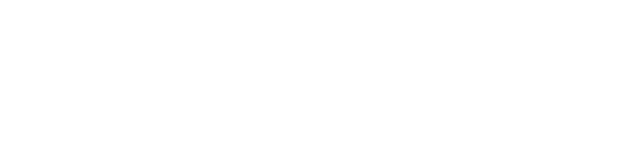
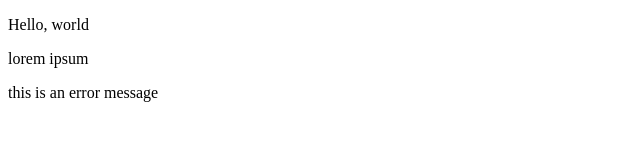
Before and after one commit to stephenbeale/JavaScriptModernNetNinja, a website: page chapter_6/index.html in a window 1280 px wide. Shown: the whole page, without its empty margins (0-640 px from the left). Drawn offline with Linux system fonts and the light colour scheme.

Commit message:
Query selector example with a single p tag.

```diff
--- a/chapter_6/index.html
+++ b/chapter_6/index.html
@@ -8,6 +8,12 @@
 </head>
 
 <body>
+    <di>
+        <p>Hello, world</p>
+        <p>lorem ipsum</p>
+        <p class="error">this is an error message</p>
+    </di>
+
     <script src="sandbox.js">
     </script>
 </body>
--- a/chapter_6/sandbox.js
+++ b/chapter_6/sandbox.js
@@ -0,0 +1,5 @@
+//grabs the first p tag in the DOM, none of the others
+const para = document.querySelector('p');
+
+//Shows a reference to the p tag. First step to manipulating it.
+console.log(para);
```
